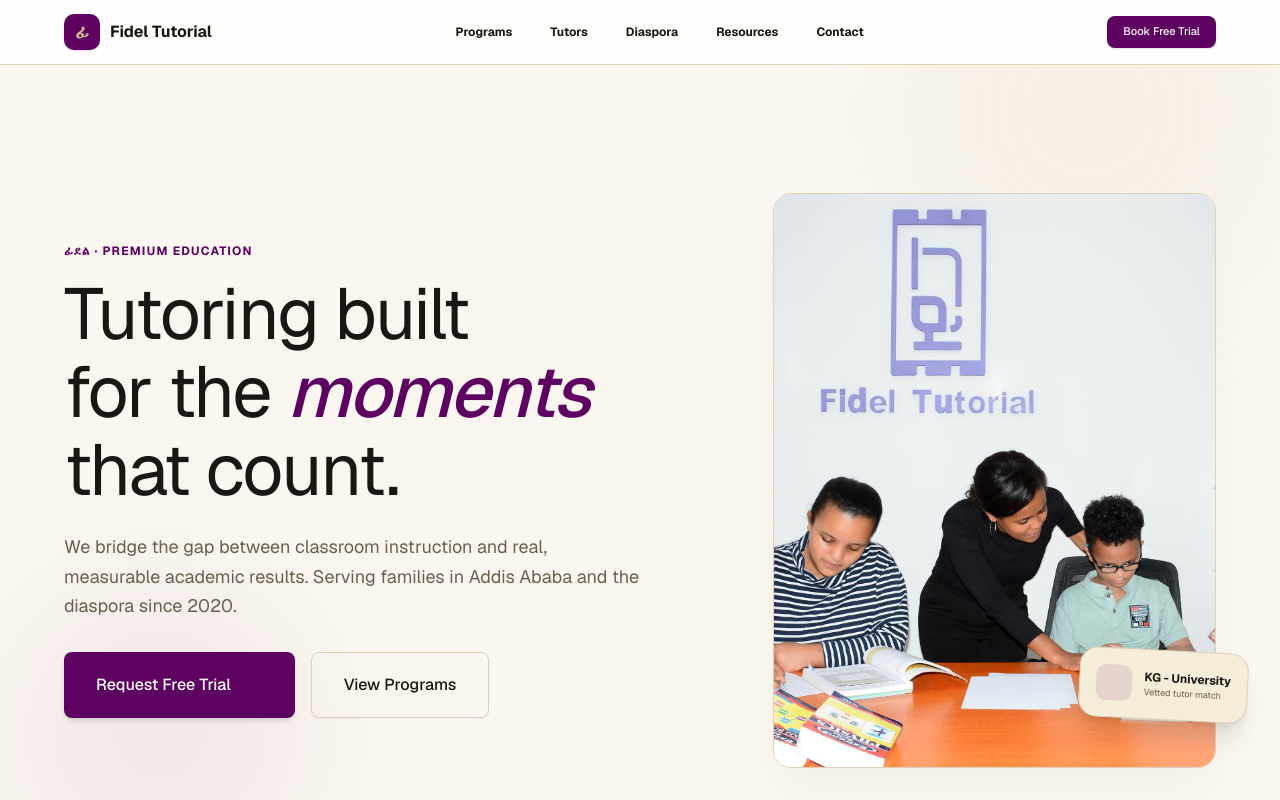
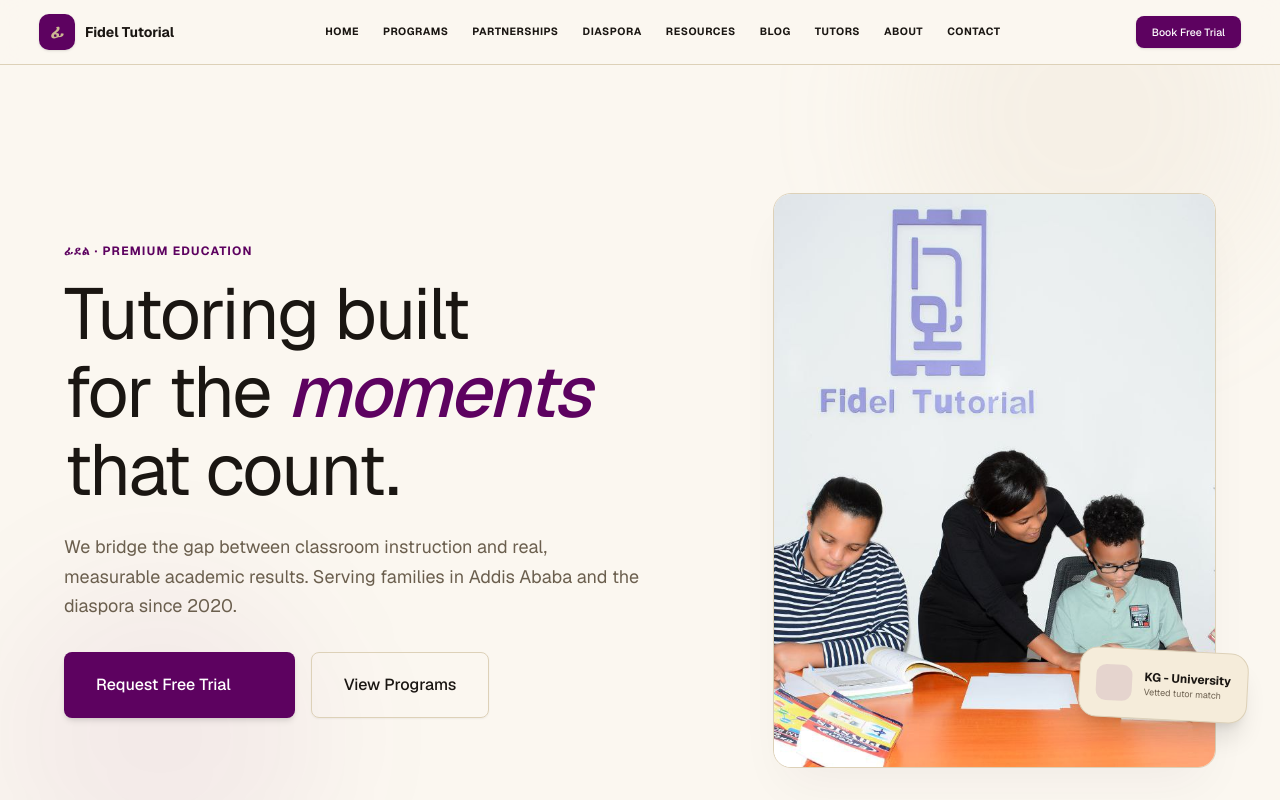
Before and after one commit to fideltutorials/upgraded-fidelwebsite, a Next.js app: page / in a window 1280 px wide. Shown: the top 800 px of the page. Built offline with nearby package versions, Linux system fonts and the light colour scheme; no server answers; the database is empty; some icons are missing.

Commit message:
feat:minimal-navbar

```diff
--- a/src/components/NavbarFifth.tsx
+++ b/src/components/NavbarFifth.tsx
@@ -18,48 +18,72 @@ export default function NavbarFifth() {
 
   return (
     <>
-      <header className="sticky top-0 z-50 w-full bg-white/80 backdrop-blur-md border-b border-brand-rule">
-        <div className="max-w-[1200px] mx-auto px-6 h-16 flex items-center justify-between">
+      <header className="sticky top-0 z-50 w-full bg-brand-paper/90 backdrop-blur-md border-b border-brand-rule">
+        <div className="max-w-[1250px] mx-auto px-6 h-16 flex items-center justify-between">
 
           {/* Logo */}
-          <a href="/" className="flex items-center gap-2.5 group">
+          <a href="/" className="flex items-center gap-2.5 group mr-4">
             <span className="w-9 h-9 rounded-lg bg-brand-primary flex items-center justify-center text-brand-secondary font-serif font-bold text-lg shadow-sm group-hover:scale-[1.03] transition-transform">
               ፊ
             </span>
-            <span className="font-serif font-bold text-base text-brand-ink">
+            <span className="font-serif font-bold text-sm text-brand-ink hidden lg:inline-block">
               Fidel Tutorial
             </span>
           </a>
 
-          {/* Minimal Links */}
-          <nav className="hidden md:flex items-center gap-1.5">
+          {/* Clean Navigation Links */}
+          <nav className="hidden md:flex items-center gap-0.5 lg:gap-1">
+            <a
+              href="/"
+              className="px-2.5 py-1.5 rounded-lg text-[10.5px] font-bold uppercase tracking-wider text-brand-ink hover:text-brand-primary hover:bg-brand-cream-warm/40 transition-all"
+            >
+              Home
+            </a>
             <a
               href="/programs"
-              className="px-4 py-2 rounded-lg text-xs font-bold text-brand-ink hover:text-brand-primary hover:bg-brand-cream-warm/40 transition-all"
+              className="px-2.5 py-1.5 rounded-lg text-[10.5px] font-bold uppercase tracking-wider text-brand-ink hover:text-brand-primary hover:bg-brand-cream-warm/40 transition-all"
             >
               Programs
             </a>
             <a
-              href="/tutors"
-              className="px-4 py-2 rounded-lg text-xs font-bold text-brand-ink hover:text-brand-primary hover:bg-brand-cream-warm/40 transition-all"
+              href="/schools"
+              className="px-2.5 py-1.5 rounded-lg text-[10.5px] font-bold uppercase tracking-wider text-brand-ink hover:text-brand-primary hover:bg-brand-cream-warm/40 transition-all"
             >
-              Tutors
+              Partnerships
             </a>
             <a
               href="/diaspora"
-              className="px-4 py-2 rounded-lg text-xs font-bold text-brand-ink hover:text-brand-primary hover:bg-brand-cream-warm/40 transition-all"
+              className="px-2.5 py-1.5 rounded-lg text-[10.5px] font-bold uppercase tracking-wider text-brand-ink hover:text-brand-primary hover:bg-brand-cream-warm/40 transition-all"
             >
               Diaspora
             </a>
             <a
               href="/resources"
-              className="px-4 py-2 rounded-lg text-xs font-bold text-brand-ink hover:text-brand-primary hover:bg-brand-cream-warm/40 transition-all"
+              className="px-2.5 py-1.5 rounded-lg text-[10.5px] font-bold uppercase tracking-wider text-brand-ink hover:text-brand-primary hover:bg-brand-cream-warm/40 transition-all"
             >
               Resources
             </a>
             <a
+              href="/blog"
+              className="px-2.5 py-1.5 rounded-lg text-[10.5px] font-bold uppercase tracking-wider text-brand-ink hover:text-brand-primary hover:bg-brand-cream-warm/40 transition-all"
+            >
+              Blog
+            </a>
+            <a
+              href="/tutors"
+              className="px-2.5 py-1.5 rounded-lg text-[10.5px] font-bold uppercase tracking-wider text-brand-ink hover:text-brand-primary hover:bg-brand-cream-warm/40 transition-all"
+            >
+              Tutors
+            </a>
+            <a
+              href="/about"
+              className="px-2.5 py-1.5 rounded-lg text-[10.5px] font-bold uppercase tracking-wider text-brand-ink hover:text-brand-primary hover:bg-brand-cream-warm/40 transition-all"
+            >
+              About
+            </a>
+            <a
               href="/contact"
-              className="px-4 py-2 rounded-lg text-xs font-bold text-brand-ink hover:text-brand-primary hover:bg-brand-cream-warm/40 transition-all"
+              className="px-2.5 py-1.5 rounded-lg text-[10.5px] font-bold uppercase tracking-wider text-brand-ink hover:text-brand-primary hover:bg-brand-cream-warm/40 transition-all"
             >
               Contact
             </a>
@@ -72,7 +96,7 @@ export default function NavbarFifth() {
               className={buttonVariants({
                 variant: "default",
                 size: "sm",
-                className: "hidden md:inline-flex rounded-full text-[11px] font-bold px-4 py-2 shadow-sm hover:scale-[1.02] transition-transform",
+                className: "hidden md:inline-flex rounded-full text-[10.5px] font-bold px-4 py-2 shadow-sm hover:scale-[1.02] transition-transform",
               })}
             >
               Book Free Trial
@@ -105,7 +129,7 @@ export default function NavbarFifth() {
               </button>
             </div>
 
-            <nav className="flex flex-col gap-2.5">
+            <nav className="flex flex-col gap-2">
               <a
                 href="/"
                 onClick={() => setMobileOpen(false)}
@@ -121,11 +145,11 @@ export default function NavbarFifth() {
                 Programs
               </a>
               <a
-                href="/tutors"
+                href="/schools"
                 onClick={() => setMobileOpen(false)}
                 className="px-3 py-2 rounded-lg text-xs font-bold text-brand-ink hover:bg-brand-cream-warm transition-all"
               >
-                Tutors
+                Partnerships
               </a>
               <a
                 href="/diaspora"
@@ -140,6 +164,27 @@ export default function NavbarFifth() {
                 className="px-3 py-2 rounded-lg text-xs font-bold text-brand-ink hover:bg-brand-cream-warm transition-all"
               >
                 Resources
+              </a>
+              <a
+                href="/blog"
+                onClick={() => setMobileOpen(false)}
+                className="px-3 py-2 rounded-lg text-xs font-bold text-brand-ink hover:bg-brand-cream-warm transition-all"
+              >
+                Blog
+              </a>
+              <a
+                href="/tutors"
+                onClick={() => setMobileOpen(false)}
+                className="px-3 py-2 rounded-lg text-xs font-bold text-brand-ink hover:bg-brand-cream-warm transition-all"
+              >
+                Tutors
+              </a>
+              <a
+                href="/about"
+                onClick={() => setMobileOpen(false)}
+                className="px-3 py-2 rounded-lg text-xs font-bold text-brand-ink hover:bg-brand-cream-warm transition-all"
+              >
+                About
               </a>
               <a
                 href="/contact"
```
